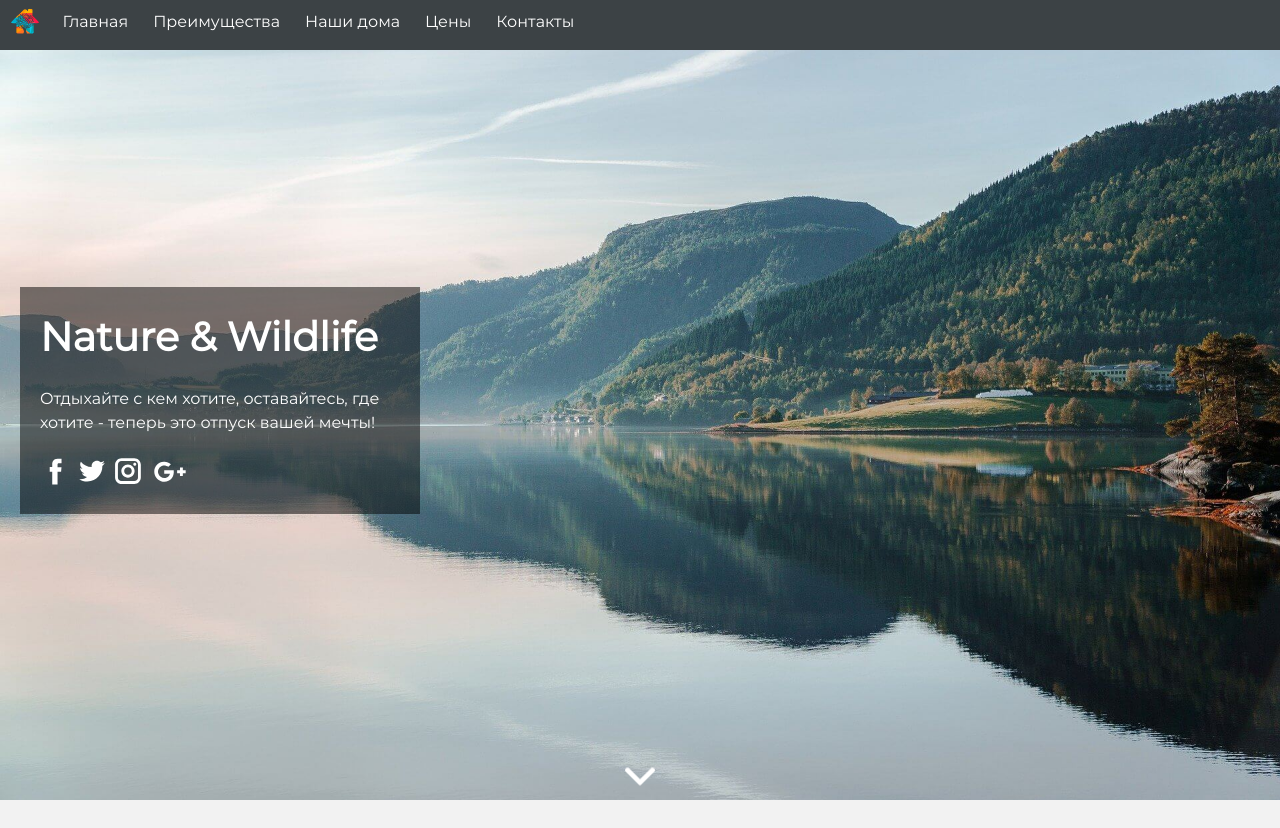
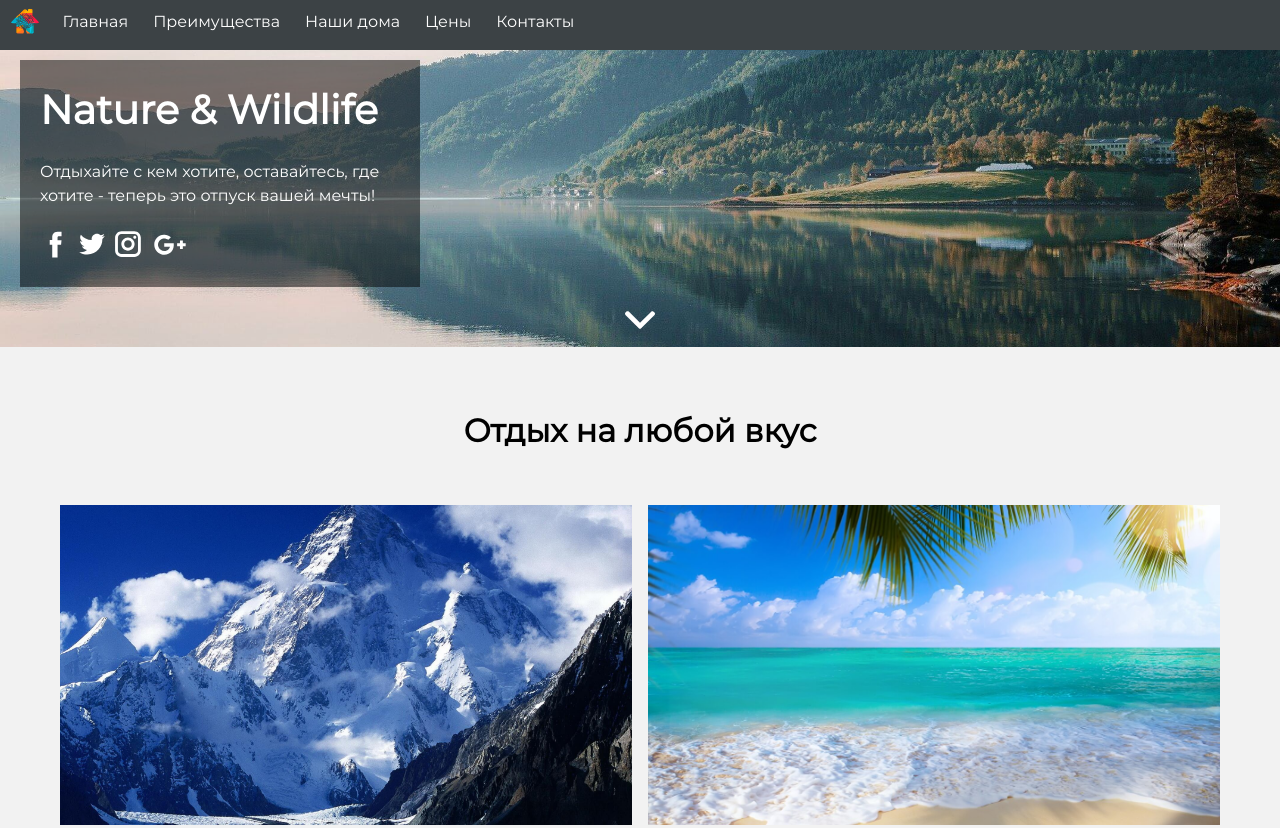
Before and after one commit to sempersemper/test, a plain HTML site: page index.html in a window 1280 px wide. Shown: the top 828 px of the page. Drawn offline with Linux system fonts and the light colour scheme.

Commit message:
fix vh wrapper and main section

```diff
--- a/css/style.css
+++ b/css/style.css
@@ -199,6 +199,7 @@ body.lock {
 /*Общие стили*/
 .wrapper {
     min-height: 100vh;
+    min-height: -webkit-fill-available;
     overflow: hidden;
 }
 
@@ -509,6 +510,7 @@ body.lock {
 
 .main-screen {
     min-height: 100vh;
+    min-height: -webkit-fill-available;
     background: url('../img/main-screen/main-screen_bg.jpg') 50%/cover no-repeat;
     display: -webkit-box;
     display: -webkit-flex;
```
